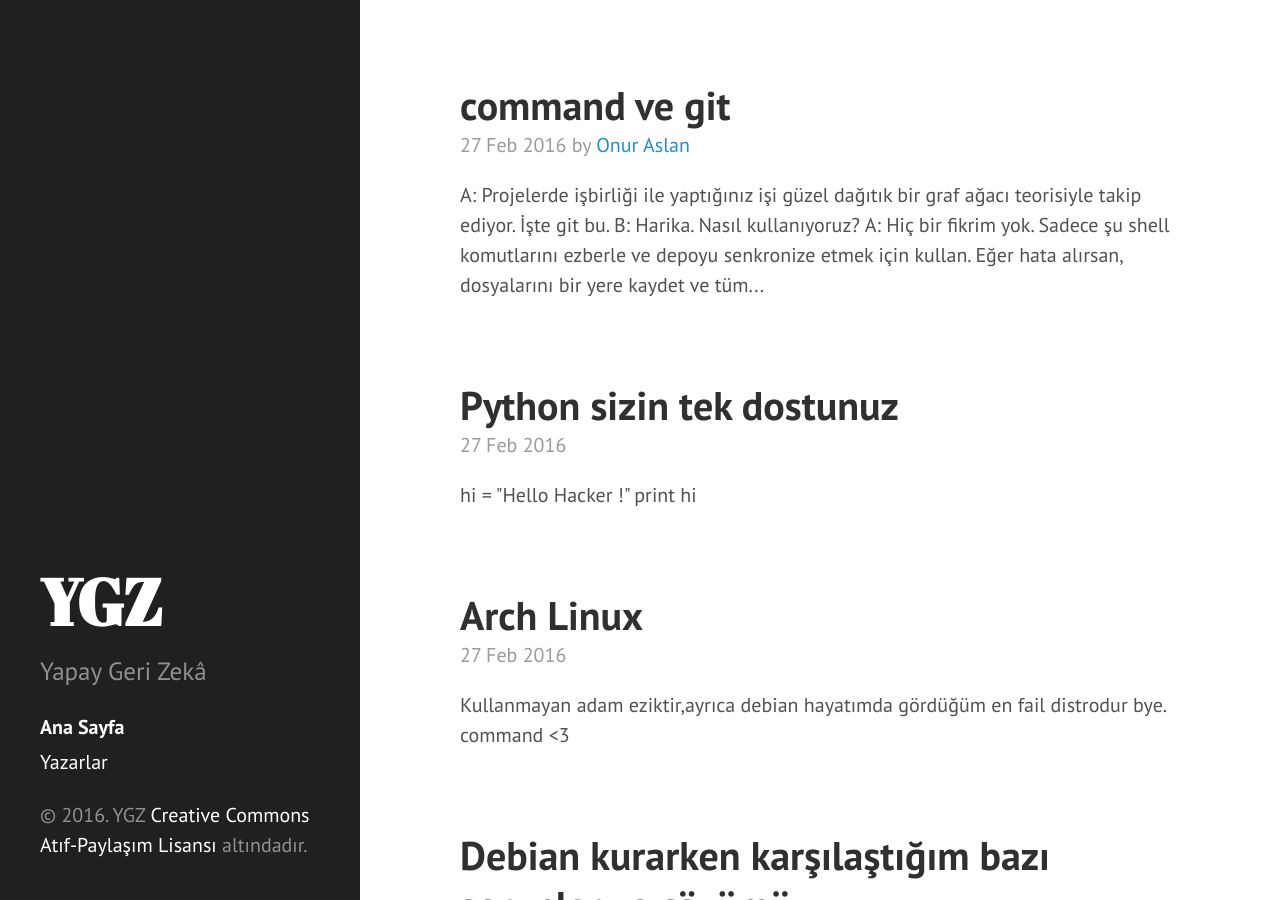
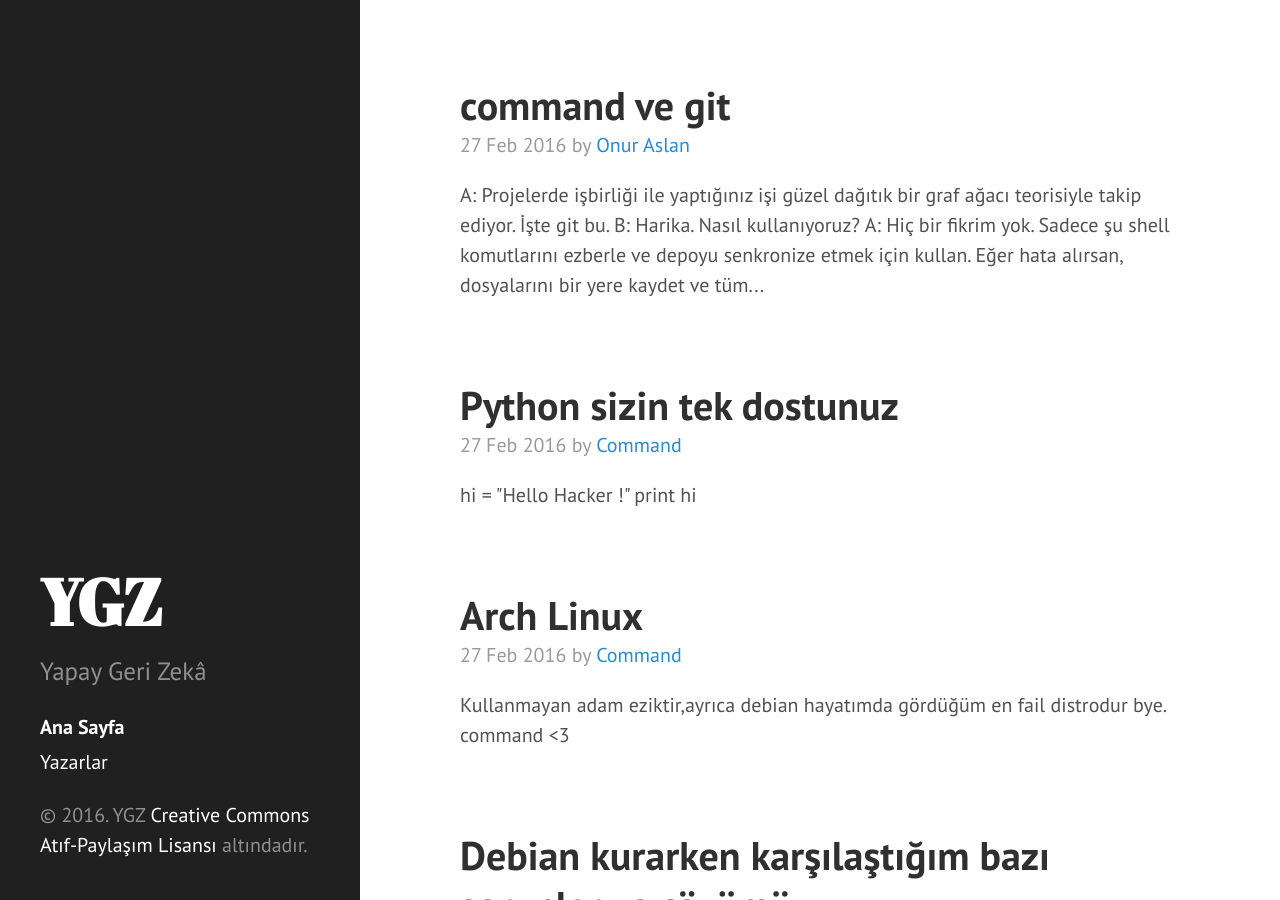
Before and after one commit to yapaygerizeka/yapaygerizeka.github.io, a Jekyll site: the page built from index.html, in a window 1280 px wide and 900 px high. Built offline with Jekyll 4.4.1, drawn with Linux system fonts in a browser that asks for light colours; the list of posts is cut into pages by our own code; some of the changed lines change nothing that is shown.

Commit message:
c büyüdü

```diff
--- a/_config.yml
+++ b/_config.yml
@@ -32,7 +32,7 @@ authors:
     web: https://onur.im/
     twitter: oasln
     github: onur
-  command:
+  Command:
     name: Command
     display_name: Command
   kandalf:
```
